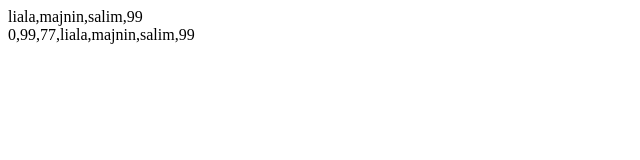
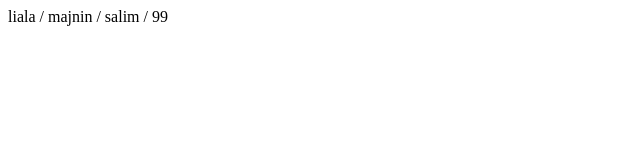
Before and after one commit to Asmat-Wazir/Javascript-, a plain HTML site: page index.html in a window 1280 px wide. Shown: the whole page, without its empty margins (0-640 px from the left). Drawn offline with Linux system fonts and the light colour scheme.

Commit message:
value k bich mein symbole ko add karna
value k bich mein symbole ko add karna

```diff
--- a/index.html
+++ b/index.html
@@ -10,9 +10,9 @@
 
         let a = ['liala','majnin','salim',99];
         let b = [0,99,77];
-        document.write(a + "<br>");
-        a.unshift(b);
-        document.write(a);
+        let result = a.join(" / ");
+        document.write(result);
+
     </script>
 </body>
 </html>
```
